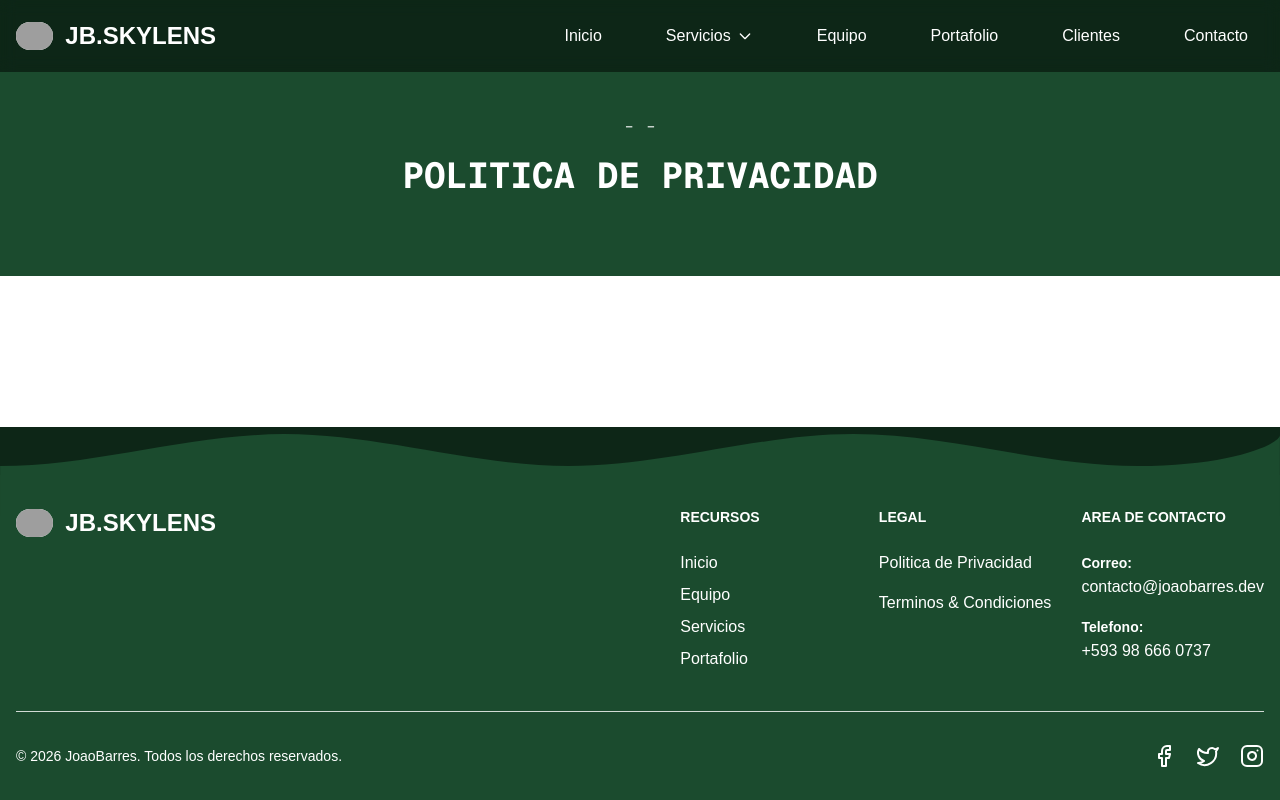
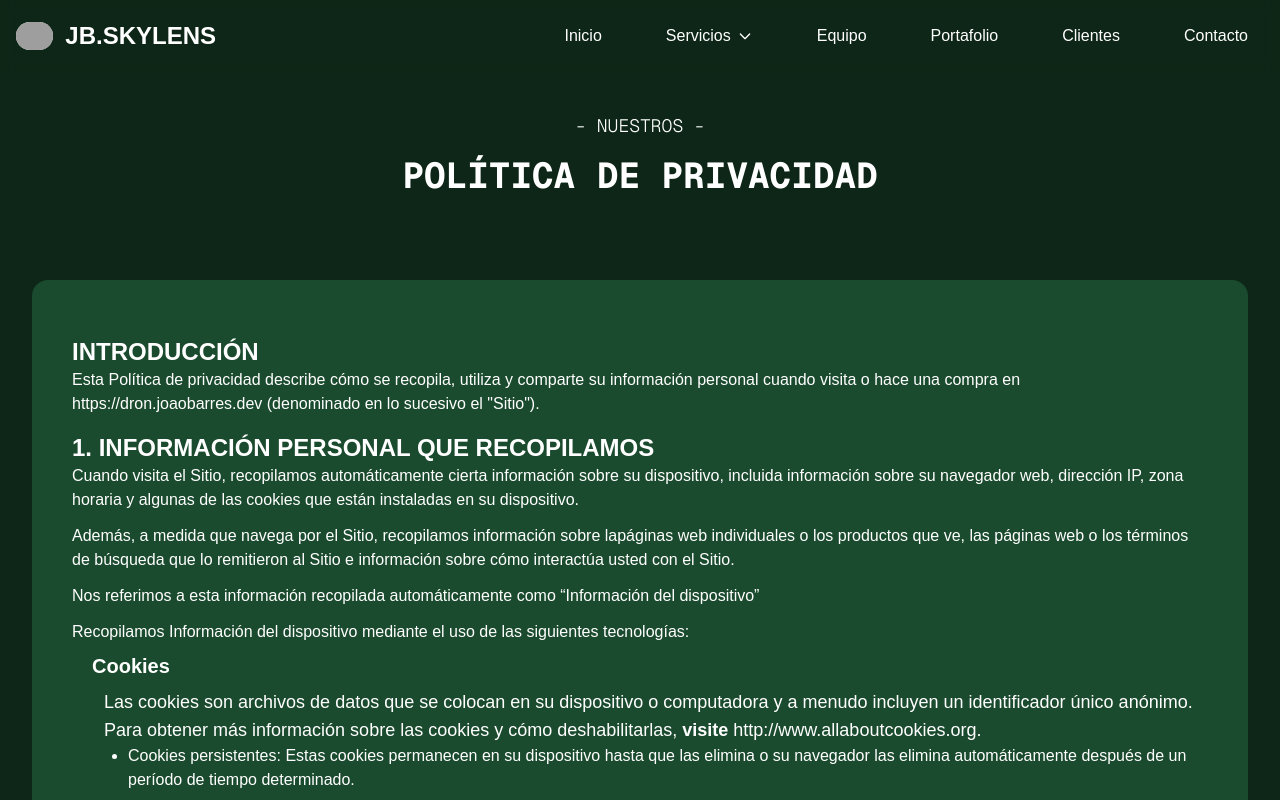
Before and after one commit to Joaokiller360/dron, a Next.js app: page /legal/privacy-policies in a window 1280 px wide. Shown: the top 800 px of the page. Built offline with nearby package versions, Linux system fonts and the light colour scheme; grey boxes are pictures that could not be loaded.

Commit message:
Update: Page Privacy Policies

```diff
--- a/app/(site)/legal/privacy-policies/page.tsx
+++ b/app/(site)/legal/privacy-policies/page.tsx
@@ -1,12 +1,66 @@
-import { Banner } from "@/app/utils";
+import { LegalPage, createMetadata } from "@/app/utils";
 
+export const metadata = createMetadata({
+  title: 'Política de Privacidad | JB.SKYLENS',
+  description:
+    'Consulta la política de privacidad de JB.SKYLENS, empresa especializada en servicios profesionales con drones en Ecuador.',
+  keywords: [
+    'JB.SKYLENS',
+    'drones Ecuador',
+    'política de privacidad',
+    'servicios con drones',
+    'Joao Barres',
+  ],
+  canonical: 'https://dron.joaobarres.dev/legal/privacy-policies',
+})
 
 export default function TermsAndConditions() {
   return (
-    <section className="pb-10 bg-honeydew-800 dark:bg-honeydew-900 pt-28" >
+    <section className="pb-10 bg-honeydew-900 dark:bg-honeydew-800 pt-28" >
 
-      <Banner
-        title='Politica de Privacidad'
+      <LegalPage
+        title="Política de Privacidad"
+        label="Nuestros"
+        lastUpdate="23 de Enero del 2026"
+        keyword={[
+          'Visite'
+        ]}
+
+        content={[
+          {
+            heading: 'INTRODUCCIÓN',
+            text: [
+              'Esta Política de privacidad describe cómo se recopila, utiliza y comparte su información personal cuando visita o hace una compra en https://dron.joaobarres.dev (denominado en lo sucesivo el "Sitio").'
+            ],
+          },
+          {
+            heading: '1. INFORMACIÓN PERSONAL QUE RECOPILAMOS',
+            text: [
+              `
+              Cuando visita el Sitio, recopilamos automáticamente cierta información sobre su dispositivo, incluida información sobre su navegador web, dirección IP,
+zona horaria y algunas de las cookies que están instaladas en su dispositivo.
+              `,
+              `
+              Además, a medida que navega por el Sitio, recopilamos información sobre lapáginas web individuales o los productos que ve, las páginas web o los términos de búsqueda que lo remitieron al Sitio e información sobre cómo
+interactúa usted con el Sitio.
+              `,
+              `
+              Nos referimos a esta información recopilada automáticamente como “Información del dispositivo”
+              `,
+              'Recopilamos Información del dispositivo mediante el uso de las siguientes tecnologías:'
+            ],
+            lists: [
+              {
+                header: 'Cookies',
+                description: 'Las cookies son archivos de datos que se colocan en su dispositivo o computadora y a menudo incluyen un identificador único anónimo. Para obtener más información sobre las cookies y cómo deshabilitarlas, visite http://www.allaboutcookies.org.',
+                items: [
+                  'Cookies persistentes: Estas cookies permanecen en su dispositivo hasta que las elimina o su navegador las elimina automáticamente después de un período de tiempo determinado.',
+                  'Cookies de terceros: Estas cookies se colocan a través de nuestro Sitio por nuestros socios publicitarios y analíticos. Estas cookies pueden reconocer su computadora tanto en nuestro Sitio como en otros sitios web.'
+                ]
+              },
+            ]
+          },
+        ]}
       />
 
     </section>
--- a/app/utils/legalProps/index.tsx
+++ b/app/utils/legalProps/index.tsx
@@ -20,7 +20,7 @@ interface LegalList {
 }
 
 import Banner from "../banner"
-import { SectionCard, highlightText } from "@/app/utils"
+import { ScrollRevealEffect, SectionCard, highlightText, ScrollBottonEffect } from "@/app/utils"
 
 export default function LegalPage({
   title,
@@ -39,6 +39,7 @@ export default function LegalPage({
           <SectionCard style="bg-honeydew-800 dark:bg-honeydew-900">
             {content.map((section, index) => (
               <div key={`${section.heading}-${index}`}>
+                <ScrollRevealEffect key={index}>
                   {/* Heading */}
                   {section.heading && (
                     <h2 className="pt-4 text-2xl font-semibold text-heading">
@@ -56,12 +57,14 @@ export default function LegalPage({
                       ))}
                     </div>
                   )}
+                </ScrollRevealEffect>
 
                 {/* Lists */}
                 {section.lists && (
                   <div className="pt-2 pl-5 space-y-4">
                     {section.lists.map((list, i) => (
-                      <div key={i} className="space-y-2">
+                      <ScrollRevealEffect key={i}>
+                        <div className="space-y-2">
                           {list.header && (
                             <h3 className="text-xl font-semibold text-heading">
                               {list.header}
@@ -84,12 +87,13 @@ export default function LegalPage({
                             </ul>
                           </div>
                         </div>
+                      </ScrollRevealEffect>
                     ))}
                   </div>
                 )}
               </div>
             ))}
-
+            <ScrollBottonEffect>
               {lastUpdate && (
                 <p className="mt-6 text-sm font-bold text-muted">
                   Última actualización:{" "}
@@ -98,6 +102,8 @@ export default function LegalPage({
                   </span>
                 </p>
               )}
+            </ScrollBottonEffect>
+
           </SectionCard>
         </section>
       </section>
```
Also changed, not shown: 1 other file (tests, documents, lock files or other folders). Lines whose indentation alone changed are shown as unchanged.
